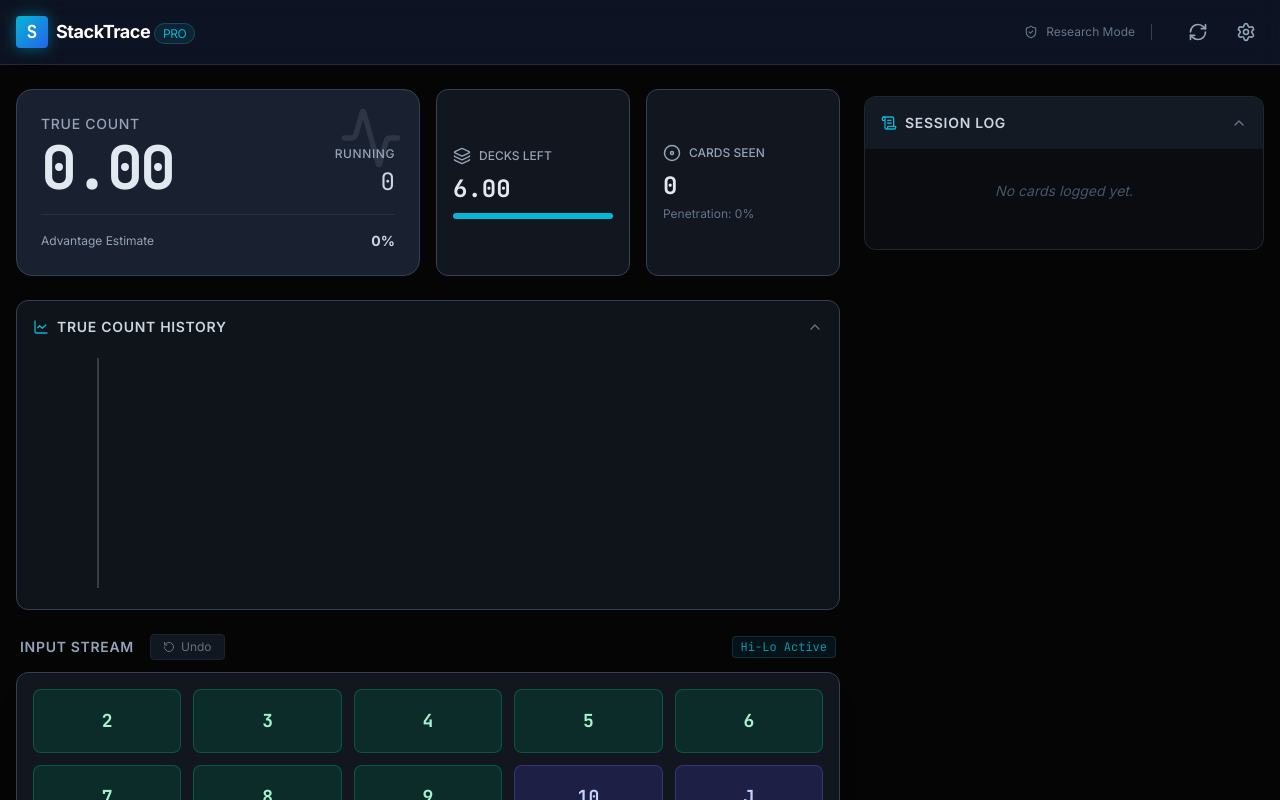
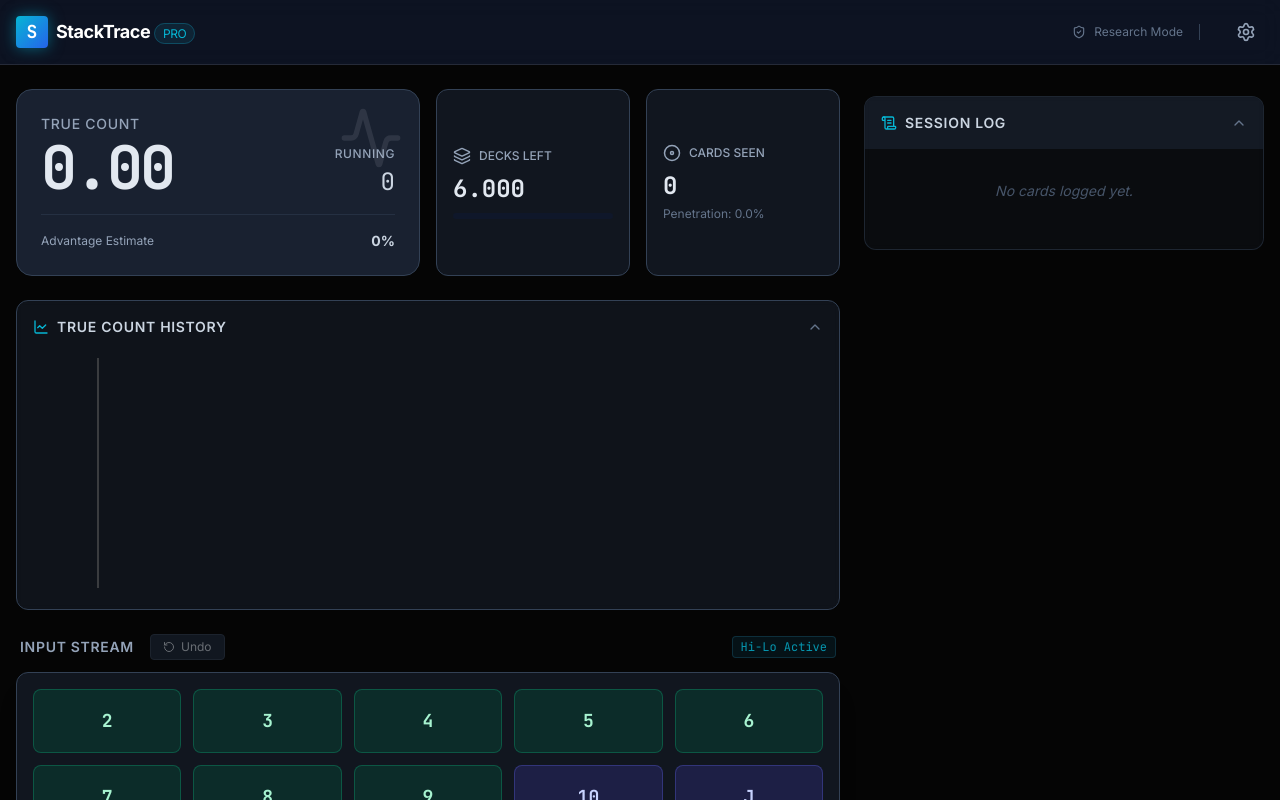
Before and after one commit to LunaWolfStudios/ai-slop, a React (Vite) app in the folder stacktrace/: page / in a window 1280 px wide. Shown: the top 800 px of the page. Built offline with nearby package versions, Linux system fonts and the light colour scheme.

Commit message:
fix: adjust decimal values

```diff
--- a/stacktrace/App.tsx
+++ b/stacktrace/App.tsx
@@ -1,6 +1,6 @@
 import React, { useState, useMemo, useCallback, useEffect } from 'react';
 import { v4 as uuidv4 } from 'uuid'; // User would typically need this pkg, but standard in this env
-import { Settings, RefreshCw, AlertTriangle, ShieldCheck, RotateCcw } from 'lucide-react';
+import { Settings, AlertTriangle, ShieldCheck, RotateCcw } from 'lucide-react';
 import { AppSettings, CardEvent, CardRank } from './types';
 import { SYSTEMS, DEFAULT_SYSTEM, INITIAL_DECK_COUNT } from './constants';
 import { computeGameState } from './services/analytics';
@@ -46,14 +46,6 @@ const App: React.FC = () => {
     });
   }, []);
 
-  const handleReset = useCallback(() => {
-    // Explicitly use window.confirm and ensure data clearing logic
-    const confirmed = window.confirm('Reset Session? All progress and history will be cleared.');
-    if (confirmed) {
-      setHistory([]);
-    }
-  }, []);
-
   const changeSystem = (id: string) => {
     setSettings(prev => ({ ...prev, systemId: id }));
   };
@@ -96,13 +88,6 @@ const App: React.FC = () => {
                <ShieldCheck size={14} />
                <span>Research Mode</span>
             </div>
-            <button
-                onClick={handleReset}
-                className="p-2 text-slate-400 hover:text-rose-500 hover:bg-rose-500/10 rounded-lg transition-colors"
-                title="Reset Session"
-            >
-                <RefreshCw size={20} />
-            </button>
             <button
                 onClick={() => setShowSettings(!showSettings)}
                 className={`p-2 rounded-lg transition-colors ${showSettings ? 'text-cyan-400 bg-cyan-900/20' : 'text-slate-400 hover:text-white hover:bg-white/5'}`}
--- a/stacktrace/components/Dashboard.tsx
+++ b/stacktrace/components/Dashboard.tsx
@@ -62,13 +62,13 @@ export const Dashboard: React.FC<DashboardProps> = ({ stats, system }) => {
             <span className="text-xs font-medium uppercase">Decks Left</span>
           </div>
           <div className="text-2xl font-mono text-slate-200 font-semibold">
-            {stats.decksRemaining.toFixed(2)}
+            {stats.decksRemaining.toFixed(3)}
           </div>
           <div className="mt-2 w-full bg-casino-900 rounded-full h-1.5 overflow-hidden">
             {/* Visual bar of deck penetration */}
             <div
               className="h-full bg-cyan-500 transition-all duration-500"
-              style={{ width: `${Math.min(100, (stats.decksRemaining / (stats.cardsSeen/52 + stats.decksRemaining)) * 100)}%` }}
+              style={{ width: `${Math.min(100, stats.penetration)}%` }}
             />
           </div>
         </div>
@@ -82,7 +82,7 @@ export const Dashboard: React.FC<DashboardProps> = ({ stats, system }) => {
             {stats.cardsSeen}
           </div>
           <div className="text-xs text-slate-500 mt-1">
-            Penetration: {((stats.cardsSeen / ((stats.cardsSeen + (stats.decksRemaining * 52)) || 1)) * 100).toFixed(0)}%
+            Penetration: {stats.penetration.toFixed(1)}%
           </div>
         </div>
       </div>
--- a/stacktrace/services/analytics.ts
+++ b/stacktrace/services/analytics.ts
@@ -15,7 +15,8 @@ export const computeGameState = (history: CardEvent[], settings: AppSettings): C
   const historyPoints = [];
 
   // Replay history
-  for (const event of history) {
+  for (let i = 0; i < history.length; i++) {
+    const event = history[i];
     // Update RC
     runningCount += system.weights[event.rank];
 
@@ -24,11 +25,9 @@ export const computeGameState = (history: CardEvent[], settings: AppSettings): C
       composition[event.rank] -= 1;
     }
 
-    // Capture point for graph (simplified: only capture occasional points or all if small)
-    // For performance on large sets, we might throttle, but for <1000 cards, all is fine.
-    // We calculate "instant" TC for the graph
-    const cardsSeenSoFar = history.indexOf(event) + 1;
-    const decksRem = Math.max(0.5, (totalCardsInShoe - cardsSeenSoFar) / 52); // Avoid div by zero, clamp to 0.5 decks min
+    const cardsSeenSoFar = i + 1;
+    // Use high precision for graph history too, clamp to 0.01 decks (approx half a card) to avoid infinity
+    const decksRem = Math.max(0.01, (totalCardsInShoe - cardsSeenSoFar) / 52);
     const tc = runningCount / decksRem;
 
     historyPoints.push({
@@ -40,22 +39,24 @@ export const computeGameState = (history: CardEvent[], settings: AppSettings): C
 
   const cardsSeen = history.length;
   const cardsRemaining = totalCardsInShoe - cardsSeen;
-  const decksRemaining = Math.max(0.1, cardsRemaining / 52); // Clamp to avoid infinity
+
+  // High precision decks remaining.
+  // 1 card is ~0.019 decks. We clamp at 0.001 to prevent division by zero while maintaining accuracy for even the last card.
+  const decksRemaining = Math.max(0.001, cardsRemaining / 52);
 
   const trueCount = runningCount / decksRemaining;
 
-  // Approximate Advantage: TC * 0.5% - House Edge (approx 0.5%)
-  // This is a rough heuristic. We'll use just TC * 0.5% as "Player Deviation Advantage" for simplicity
-  // or the standard deviation: (TC - 1) * 0.5% ??
-  // Standard rule of thumb: ~0.5% advantage per TC unit above 1.
-  // We'll stick to a simple scaler for visualization: TC * 0.5%.
+  // Approximate Advantage: TC * 0.5%
   const advantage = trueCount * 0.5;
+
+  const penetration = totalCardsInShoe > 0 ? (cardsSeen / totalCardsInShoe) * 100 : 0;
 
   return {
     runningCount: parseFloat(runningCount.toFixed(1)), // Handle .5 float issues
     trueCount: parseFloat(trueCount.toFixed(2)),
     cardsSeen,
-    decksRemaining: parseFloat(decksRemaining.toFixed(2)),
+    decksRemaining: parseFloat(decksRemaining.toFixed(3)), // 3 decimals for high accuracy
+    penetration: parseFloat(penetration.toFixed(1)),
     advantage: parseFloat(advantage.toFixed(2)),
     historyPoints,
     composition
--- a/stacktrace/types.ts
+++ b/stacktrace/types.ts
@@ -18,6 +18,7 @@ export interface ComputedState {
   trueCount: number;
   cardsSeen: number;
   decksRemaining: number;
+  penetration: number;
   advantage: number;
   historyPoints: {
     time: string;
```
